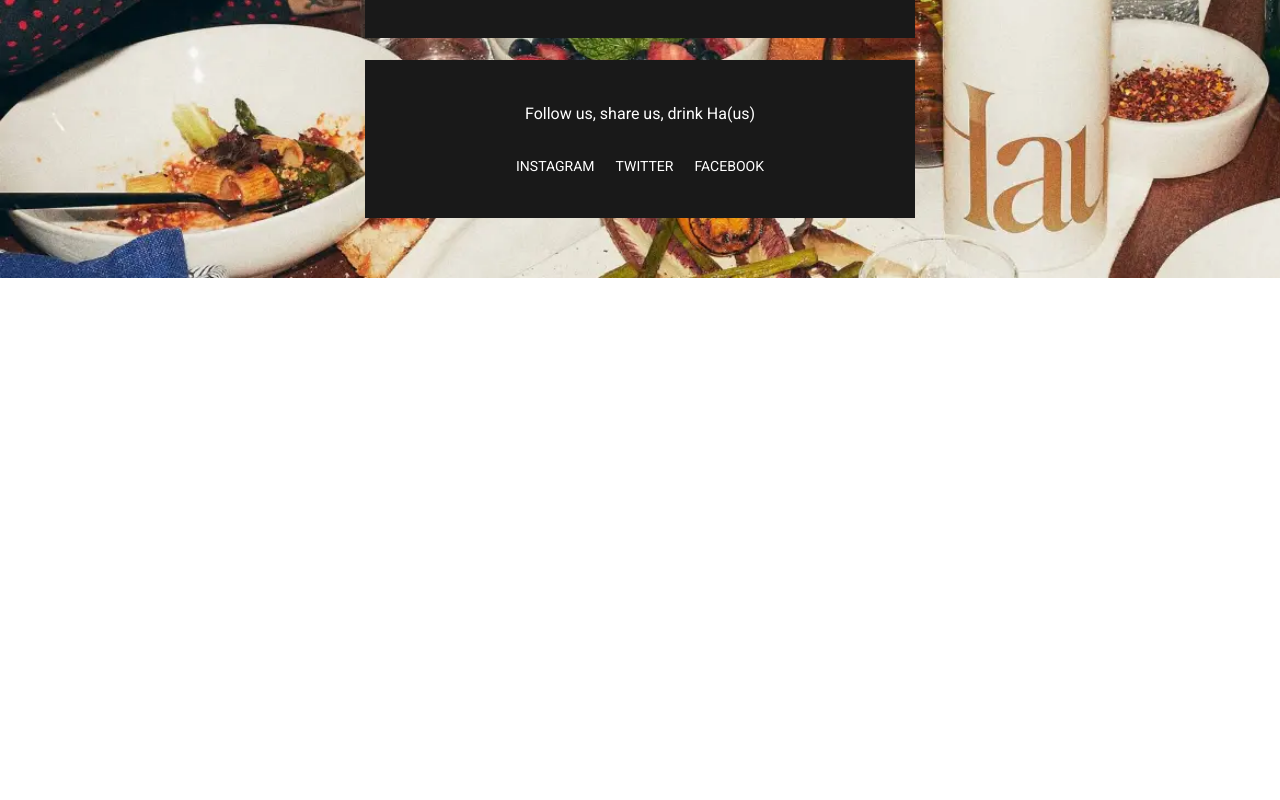
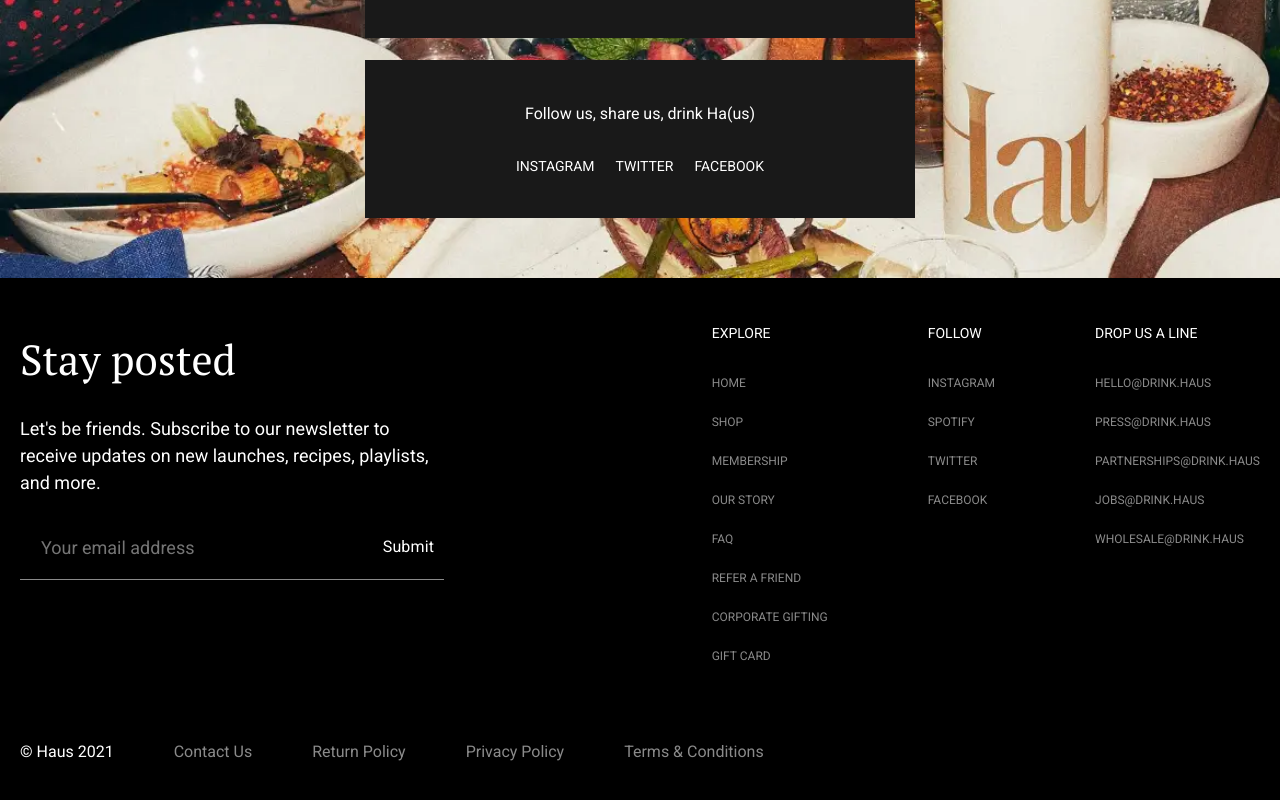
Before and after one commit to dromse/haus, a React (Vite) app: page / in a window 1280 px wide. Shown: the part 4208-5008 px from the top of the page. Before the commit the page ends 4486 px from the top, so only its background shows below. Built offline with nearby package versions, Linux system fonts and the light colour scheme; no server answers.

Commit message:
added footer block

```diff
--- a/src/App.tsx
+++ b/src/App.tsx
@@ -2,15 +2,16 @@ import styled from "styled-components";
 import { Banner } from "./blocks/Banner";
 import Benefits from "./blocks/Benefits";
 import CustomerReviews from "./blocks/CustomerReviews";
+import FollowUs from "./blocks/FollowUs";
+import Footer from "./blocks/Footer";
 import { Hero } from "./blocks/Hero";
 import IntroToAperitifs from "./blocks/IntroToAperitifs";
 import { Navbar } from "./blocks/Navbar";
 import { Products } from "./blocks/Products";
 import { Testimonials } from "./blocks/Testimonials";
+import WhyChooseUs from "./blocks/WhyChooseUs";
+import Container from "./components/Container";
 import Divider from "./components/Divider";
-import Container from "./components/Container";
-import WhyChooseUs from "./blocks/WhyChooseUs";
-import FollowUs from "./blocks/FollowUs";
 
 const Wrapper = styled.div`
   margin: 0 auto;
@@ -40,6 +41,7 @@ function App() {
       </Container>
 
       <FollowUs />
+      <Footer />
     </Wrapper>
   );
 }
--- a/src/blocks/Footer.tsx
+++ b/src/blocks/Footer.tsx
@@ -1,9 +1,152 @@
+import styled from "styled-components";
+import Container from "../components/Container";
+import FooterColumn from "../components/FooterColumn";
+import { COLOR } from "../values/colors";
+import copyright from "../values/copyright.json";
+import footer_links from "../values/footer_links.json";
+import { GEOMETRY } from "../values/geometry";
+
+const Wrapper = styled.footer`
+  background-color: ${COLOR.totalBlack};
+  color: white;
+  padding: 45px 0 40px;
+`;
+
+const Columns = styled.div`
+  display: flex;
+  gap: 100px;
+  flex-wrap: wrap;
+
+  @media (max-width: 1050px) {
+    gap: 30px;
+  }
+
+  @media (max-width: 900px) {
+    gap: 60px;
+  }
+`;
+
+const Copyright = styled.div`
+  display: flex;
+  gap: 20px 60px;
+  font-size: 16px;
+  line-height: 24px;
+  flex-wrap: wrap;
+`;
+
+const Link = styled.a`
+  color: ${COLOR.gray};
+`;
+
+const Title = styled.h3`
+  font-family: "PT Serif", serif;
+  font-size: 42px;
+  line-height: 72px;
+`;
+
+const Subtitle = styled.p`
+  font-size: 18px;
+  line-height: 27px;
+  max-width: 424px;
+`;
+
+const Newsletter = styled.div`
+  display: flex;
+  flex-direction: column;
+  max-width: 440px;
+  gap: 20px;
+
+  @media (max-width: 1050px) {
+    padding-bottom: 100px;
+  }
+
+  @media (max-width: 600px) {
+    padding-bottom: 50px;
+  }
+`;
+
+const Body = styled.div`
+  display: flex;
+  justify-content: space-between;
+  flex-wrap: wrap;
+`;
+
+const Form = styled.form`
+  border-bottom: 1px solid ${COLOR.gray};
+  display: flex;
+  justify-content: space-between;
+`;
+
+const Submit = styled.button.attrs({ type: "submit" })`
+  background-color: black;
+  color: white;
+  font-size: 16px;
+  line-height: 14px;
+  letter-spacing: 0.12px;
+  padding-right: 10px;
+  padding-left: 10px;
+`;
+
+const Input = styled.input.attrs({ type: "email" })`
+  background-color: black;
+  color: white;
+  padding: 21px;
+  flex-grow: 1;
+  font-size: 18px;
+  min-width: 100px;
+  width: 100%;
+`;
+
+const MyContainer = styled(Container)`
+  display: flex;
+  flex-direction: column;
+  gap: 125px;
+
+  @media (max-width: ${GEOMETRY.containerPx}) {
+    padding: 0px 20px;
+    gap: 75px;
+  }
+`;
+
 function Footer() {
   return (
-    <div>
-      Footer
-    </div>
-  )
+    <Wrapper>
+      <MyContainer>
+        <Body>
+          <Newsletter>
+            <Title>Stay posted</Title>
+
+            <Subtitle>
+              Let's be friends. Subscribe to our newsletter to receive updates
+              on new launches, recipes, playlists, and more.
+            </Subtitle>
+
+            <Form action="/subscibe_to_newsletter">
+              <Input
+                type="text"
+                placeholder="Your email address"
+              />
+              <Submit type="submit">Submit</Submit>
+            </Form>
+          </Newsletter>
+
+          <Columns>
+            {footer_links.map((column) => (
+              <FooterColumn column={column} />
+            ))}
+          </Columns>
+        </Body>
+
+        <Copyright>
+          <span>{copyright.title}</span>
+
+          {copyright.links.map((link) => (
+            <Link>{link}</Link>
+          ))}
+        </Copyright>
+      </MyContainer>
+    </Wrapper>
+  );
 }
 
 export default Footer;
--- /dev/null
+++ b/src/components/FooterColumn.tsx
@@ -0,0 +1,53 @@
+import styled from "styled-components";
+import { COLOR } from "../values/colors";
+
+type Props = {
+  column: { title: string; links: string[] };
+};
+
+const Wrapper = styled.div`
+  text-transform: uppercase;
+`;
+
+const Title = styled.h4`
+  font-size: 14px;
+  line-height: 21px;
+  margin-bottom: 30px;
+
+  @media (max-width: 900px) {
+    font-size: 18px;
+  }
+`;
+
+const List = styled.ul`
+  color: ${COLOR.gray};
+  font-size: 12px;
+  line-height: 18px;
+  display: flex;
+  gap: 21px;
+  flex-direction: column;
+
+  @media (max-width: 900px) {
+    font-size: 16px;
+  }
+`;
+
+function FooterColumn(props: Props) {
+  const { column } = props;
+
+  return (
+    <Wrapper>
+      <Title>{column.title}</Title>
+
+      <List>
+        {column.links.map((link) => (
+          <li key={link}>
+            <a href="/">{link}</a>
+          </li>
+        ))}
+      </List>
+    </Wrapper>
+  );
+}
+
+export default FooterColumn;
--- /dev/null
+++ b/src/values/copyright.json
@@ -0,0 +1,9 @@
+{
+  "title": "© Haus 2021",
+  "links": [
+    "Contact Us",
+    "Return Policy",
+    "Privacy Policy",
+    "Terms & Conditions"
+  ]
+}
--- /dev/null
+++ b/src/values/footer_links.json
@@ -0,0 +1,34 @@
+[
+  {
+    "title": "Explore",
+    "links": [
+      "Home",
+      "Shop",
+      "Membership",
+      "Our Story",
+      "FAQ",
+      "Refer a Friend",
+      "Corporate Gifting",
+      "Gift Card"
+    ]
+  },
+  {
+    "title": "Follow",
+    "links": [
+      "Instagram",
+      "Spotify",
+      "Twitter",
+      "Facebook"
+    ]
+  },
+  {
+    "title": "Drop us a line",
+    "links": [
+      "hello@drink.haus",
+      "press@drink.haus",
+      "partnerships@drink.haus",
+      "jobs@drink.haus",
+      "wholesale@drink.haus"
+    ]
+  }
+]
```
